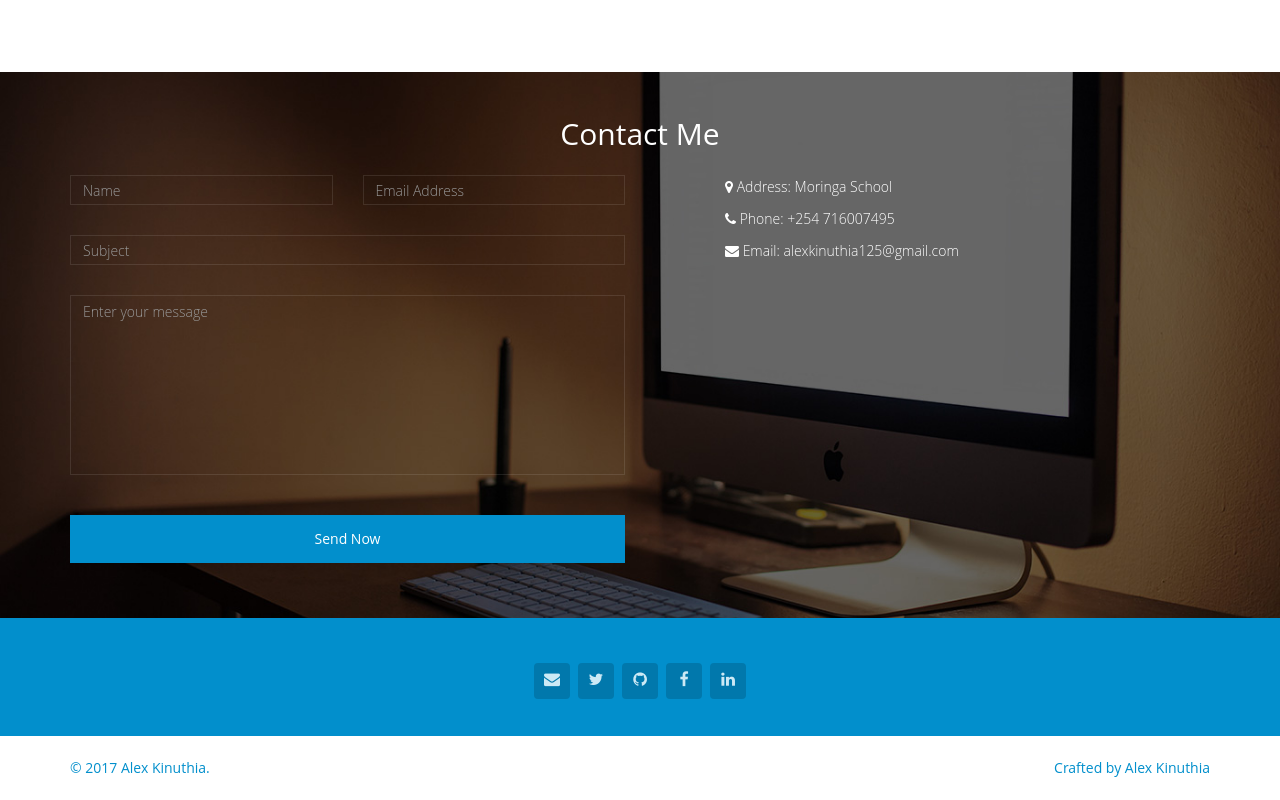
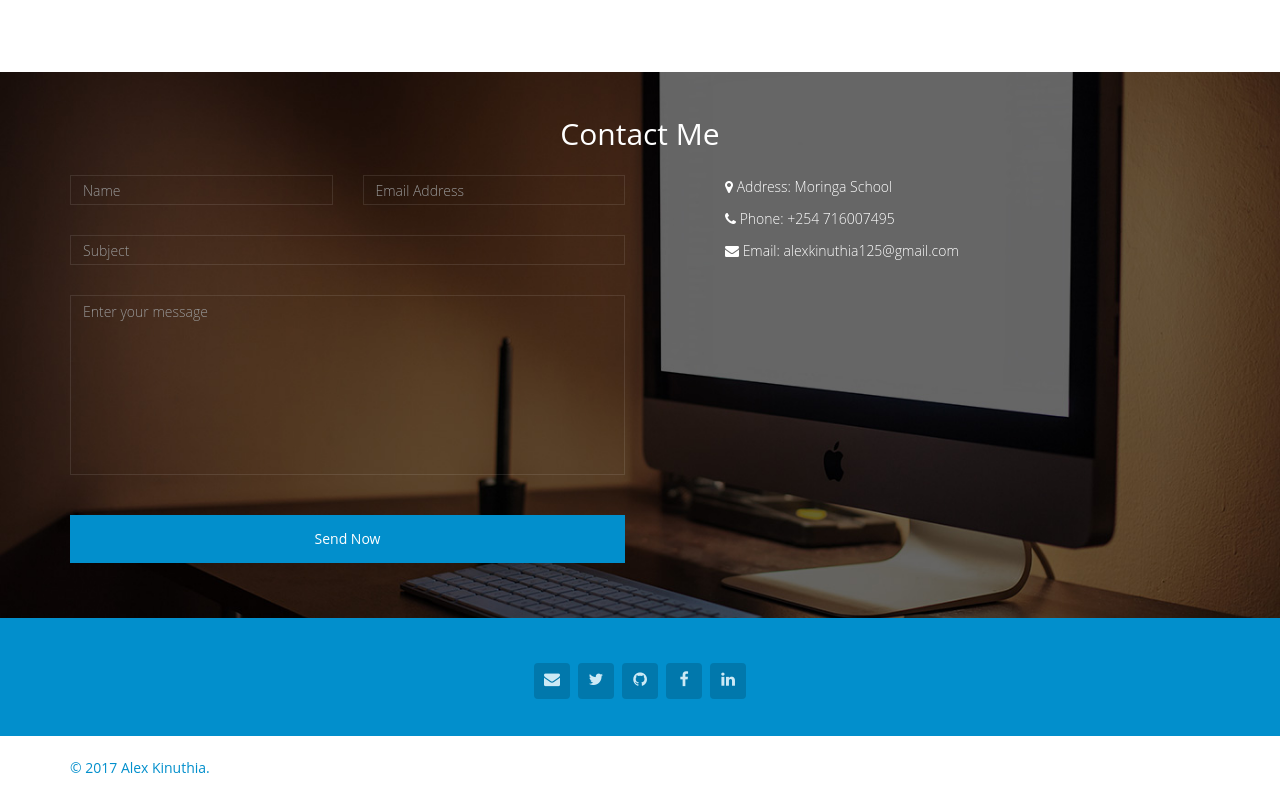
Before and after one commit to Alex-Kinuthia/Personal-Portfolio, a plain HTML site: page index.html in a window 1280 px wide. Shown: the part 3603-4403 px from the top of the page. Drawn offline with Linux system fonts and the light colour scheme; some packages are replaced by stand-ins of ours.

Commit message:
modified index.html

```diff
--- a/index.html
+++ b/index.html
@@ -386,7 +386,7 @@
             <p>&copy; 2017 Alex Kinuthia.</p>
           </div>
           <div class="col-sm-6">
-            <p class="pull-right">Crafted by <a href="">Alex Kinuthia</a></p>
+
           </div>
         </div>
       </div>
```
